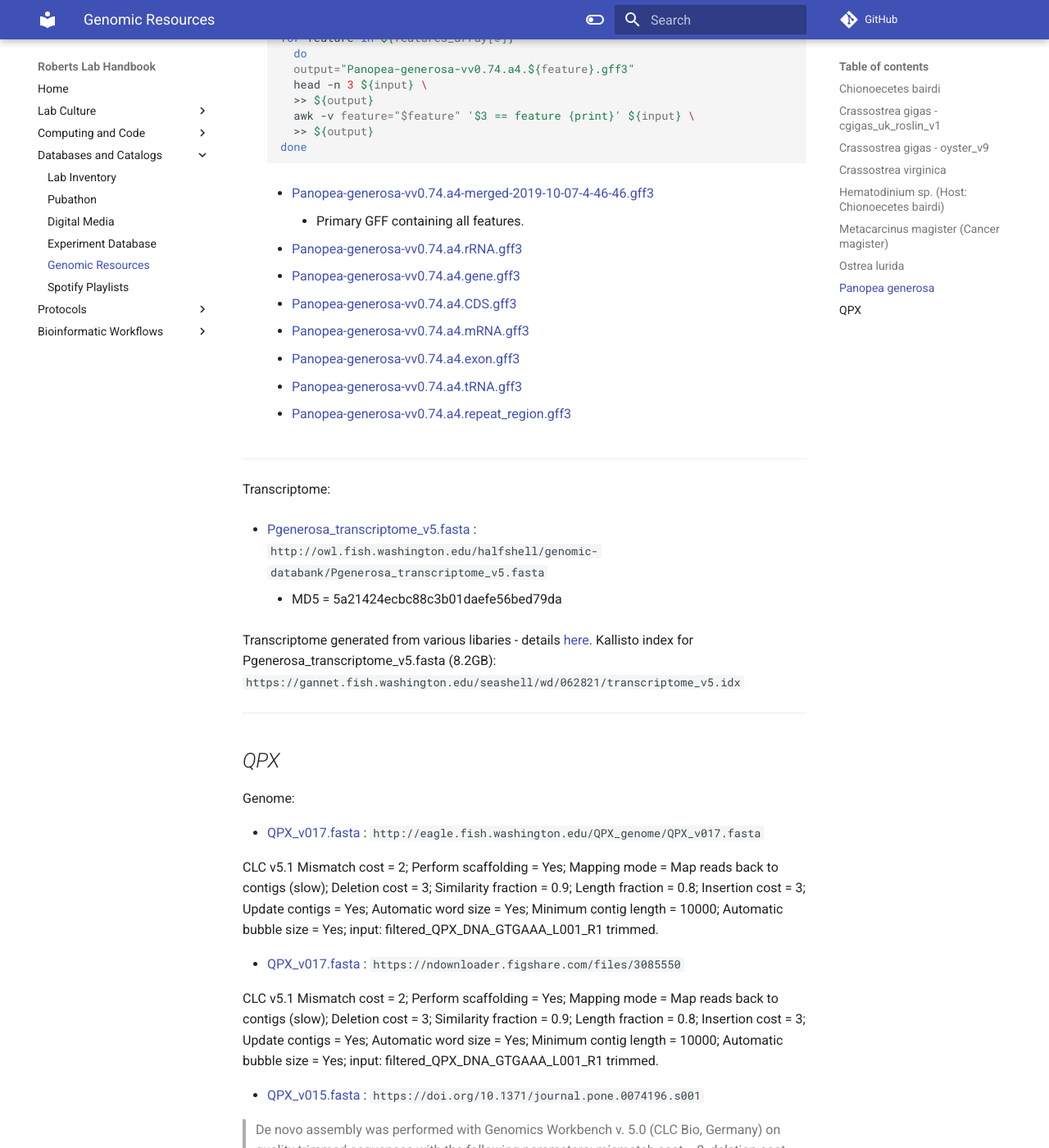
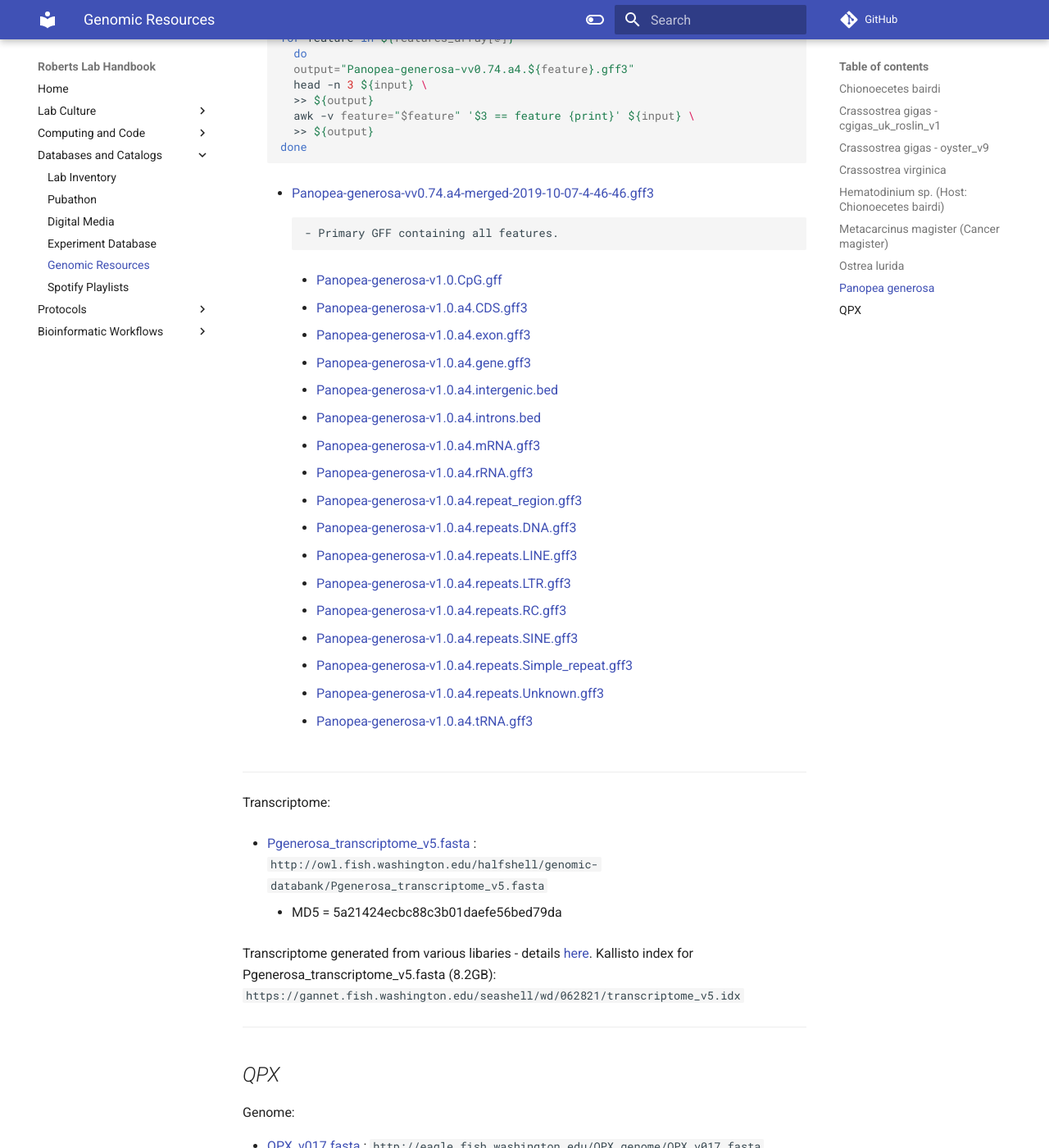
Before and after one commit to RobertsLab/resources, an MkDocs documentation site: the page built from docs/Genomic-Resources.md, in a window 1280 px wide and 1400 px high, scrolled down 14286 px. Shown: the whole window at 82% size. Built offline with MkDocs 1.6.1 and Material for MkDocs 9.7.7, drawn with Linux system fonts in a browser that asks for light colours; comment, search, counter and statistics services are not loaded.

Commit message:
update & add new URLs for pgen GFFs

```diff
--- a/docs/Genomic-Resources.md
+++ b/docs/Genomic-Resources.md
@@ -648,21 +648,42 @@ Genome Feature Tracks:
 
      - [Panopea-generosa-vv0.74.a4-merged-2019-10-07-4-46-46.gff3](https://gannet.fish.washington.edu/Atumefaciens/20190928_Pgenerosa_v074.a4_gensas_annotation/Panopea-generosa-vv0.74.a4-merged-2019-10-07-4-46-46.gff3)
 
-         - Primary GFF containing all features.
+            - Primary GFF containing all features.
 
-     - [Panopea-generosa-vv0.74.a4.rRNA.gff3](https://gannet.fish.washington.edu/Atumefaciens/20190928_Pgenerosa_v074.a4_gensas_annotation/Panopea-generosa-vv0.74.a4.rRNA.gff3)
+        - [Panopea-generosa-v1.0.CpG.gff](https://gannet.fish.washington.edu/Atumefaciens/20191105_swoose_pgen_v074_renaming/Panopea-generosa-v1.0.CpG.gff)
 
-     - [Panopea-generosa-vv0.74.a4.gene.gff3](https://gannet.fish.washington.edu/Atumefaciens/20190928_Pgenerosa_v074.a4_gensas_annotation/Panopea-generosa-vv0.74.a4.gene.gff3)
+        - [Panopea-generosa-v1.0.a4.CDS.gff3](https://gannet.fish.washington.edu/Atumefaciens/20191105_swoose_pgen_v074_renaming/Panopea-generosa-v1.0.a4.CDS.gff3)
 
-     - [Panopea-generosa-vv0.74.a4.CDS.gff3](https://gannet.fish.washington.edu/Atumefaciens/20190928_Pgenerosa_v074.a4_gensas_annotation/Panopea-generosa-vv0.74.a4.CDS.gff3)
+        - [Panopea-generosa-v1.0.a4.exon.gff3](https://gannet.fish.washington.edu/Atumefaciens/20191105_swoose_pgen_v074_renaming/Panopea-generosa-v1.0.a4.exon.gff3)
 
-     - [Panopea-generosa-vv0.74.a4.mRNA.gff3](https://gannet.fish.washington.edu/Atumefaciens/20190928_Pgenerosa_v074.a4_gensas_annotation/Panopea-generosa-vv0.74.a4.mRNA.gff3)
+        - [Panopea-generosa-v1.0.a4.gene.gff3](https://gannet.fish.washington.edu/Atumefaciens/20191105_swoose_pgen_v074_renaming/Panopea-generosa-v1.0.a4.gene.gff3)
 
-     - [Panopea-generosa-vv0.74.a4.exon.gff3](https://gannet.fish.washington.edu/Atumefaciens/20190928_Pgenerosa_v074.a4_gensas_annotation/Panopea-generosa-vv0.74.a4.exon.gff3)
+        - [Panopea-generosa-v1.0.a4.intergenic.bed](https://gannet.fish.washington.edu/Atumefaciens/20191105_swoose_pgen_v074_renaming/Panopea-generosa-v1.0.a4.intergenic.bed)
 
-     - [Panopea-generosa-vv0.74.a4.tRNA.gff3](https://gannet.fish.washington.edu/Atumefaciens/20190928_Pgenerosa_v074.a4_gensas_annotation/Panopea-generosa-vv0.74.a4.tRNA.gff3)
+        - [Panopea-generosa-v1.0.a4.introns.bed](https://gannet.fish.washington.edu/Atumefaciens/20191105_swoose_pgen_v074_renaming/Panopea-generosa-v1.0.a4.introns.bed)
 
-     - [Panopea-generosa-vv0.74.a4.repeat_region.gff3](https://gannet.fish.washington.edu/Atumefaciens/20190928_Pgenerosa_v074.a4_gensas_annotation/Panopea-generosa-vv0.74.a4.repeat_region.gff3)
+        - [Panopea-generosa-v1.0.a4.mRNA.gff3](https://gannet.fish.washington.edu/Atumefaciens/20191105_swoose_pgen_v074_renaming/Panopea-generosa-v1.0.a4.mRNA.gff3)
+
+        - [Panopea-generosa-v1.0.a4.rRNA.gff3](https://gannet.fish.washington.edu/Atumefaciens/20191105_swoose_pgen_v074_renaming/Panopea-generosa-v1.0.a4.rRNA.gff3)
+
+        - [Panopea-generosa-v1.0.a4.repeat_region.gff3](https://gannet.fish.washington.edu/Atumefaciens/20191105_swoose_pgen_v074_renaming/Panopea-generosa-v1.0.a4.repeat_region.gff3)
+
+        - [Panopea-generosa-v1.0.a4.repeats.DNA.gff3](https://gannet.fish.washington.edu/Atumefaciens/20191105_swoose_pgen_v074_renaming/Panopea-generosa-v1.0.a4.repeats.DNA.gff3)
+
+        - [Panopea-generosa-v1.0.a4.repeats.LINE.gff3](https://gannet.fish.washington.edu/Atumefaciens/20191105_swoose_pgen_v074_renaming/Panopea-generosa-v1.0.a4.repeats.LINE.gff3)
+
+        - [Panopea-generosa-v1.0.a4.repeats.LTR.gff3](https://gannet.fish.washington.edu/Atumefaciens/20191105_swoose_pgen_v074_renaming/Panopea-generosa-v1.0.a4.repeats.LTR.gff3)
+
+        - [Panopea-generosa-v1.0.a4.repeats.RC.gff3](https://gannet.fish.washington.edu/Atumefaciens/20191105_swoose_pgen_v074_renaming/Panopea-generosa-v1.0.a4.repeats.RC.gff3)
+
+        - [Panopea-generosa-v1.0.a4.repeats.SINE.gff3](https://gannet.fish.washington.edu/Atumefaciens/20191105_swoose_pgen_v074_renaming/Panopea-generosa-v1.0.a4.repeats.SINE.gff3)
+
+        - [Panopea-generosa-v1.0.a4.repeats.Simple_repeat.gff3](https://gannet.fish.washington.edu/Atumefaciens/20191105_swoose_pgen_v074_renaming/Panopea-generosa-v1.0.a4.repeats.Simple_repeat.gff3)
+
+        - [Panopea-generosa-v1.0.a4.repeats.Unknown.gff3](https://gannet.fish.washington.edu/Atumefaciens/20191105_swoose_pgen_v074_renaming/Panopea-generosa-v1.0.a4.repeats.Unknown.gff3)
+
+        - [Panopea-generosa-v1.0.a4.tRNA.gff3](https://gannet.fish.washington.edu/Atumefaciens/20191105_swoose_pgen_v074_renaming/Panopea-generosa-v1.0.a4.tRNA.gff3)
+
 
 ---
 
```
